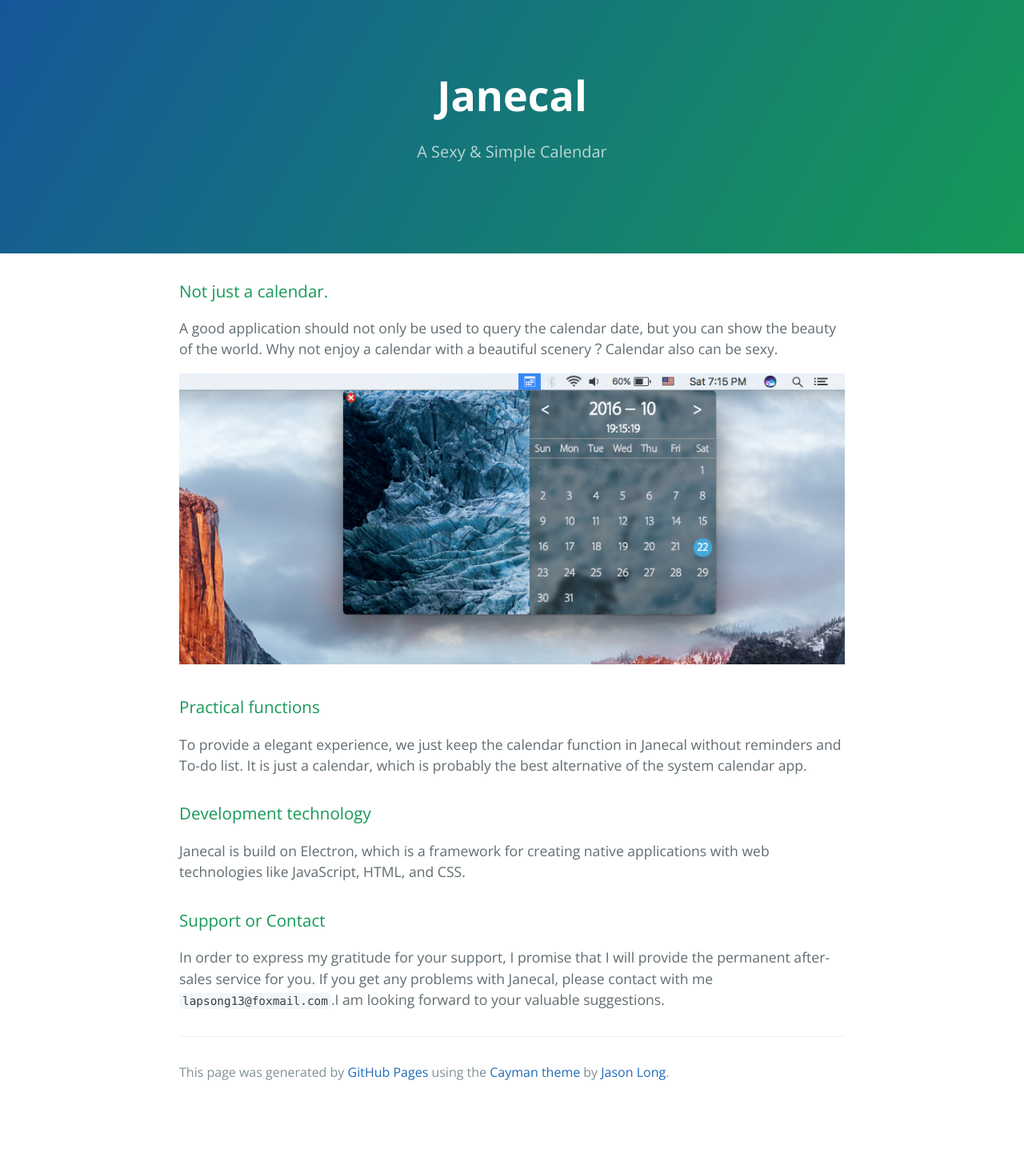
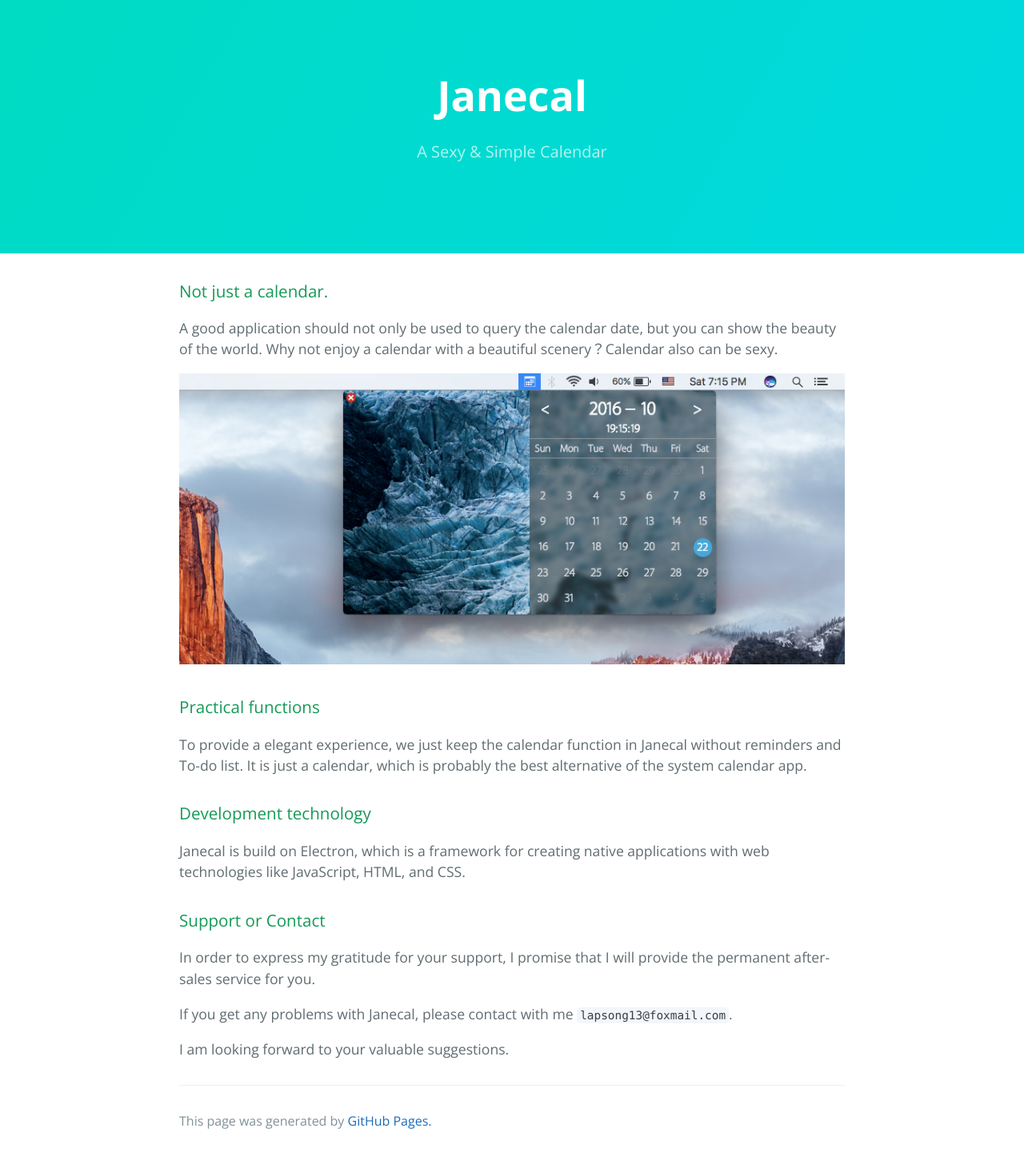
Before and after one commit to lapsong/lapsong.github.io, a PHP site: page / in a window 1280 px wide. Shown: the whole page at 80% size. Before the commit the page ends 1351 px from the top, so only its background shows below. Run offline with PHP 8.4, Linux system fonts and the light colour scheme.

Commit message:
update x

```diff
--- a/index.html
+++ b/index.html
@@ -37,11 +37,12 @@
 <a id="support-or-contact" class="anchor" href="#support-or-contact" aria-hidden="true"><span aria-hidden="true" class="octicon octicon-link"></span></a>Support or Contact</h3>
 
 <p>In order to express my gratitude for your support, I promise that I will provide the permanent after-sales service for you.
-If you get any problems with Janecal, please contact with me <code>lapsong13@foxmail.com</code>.I am looking forward to your valuable suggestions.</p>
+<p>If you get any problems with Janecal, please contact with me <code>lapsong13@foxmail.com</code>.</p>
+<p>I am looking forward to your valuable suggestions.</p>
 
       <footer class="site-footer">
 
-        <span class="site-footer-credits">This page was generated by <a href="https://pages.github.com">GitHub Pages</a> using the <a href="https://github.com/jasonlong/cayman-theme">Cayman theme</a> by <a href="https://twitter.com/jasonlong">Jason Long</a>.</span>
+        <span class="site-footer-credits">This page was generated by <a href="https://pages.github.com">GitHub Pages.</span>
       </footer>
 
     </section>
--- a/stylesheets/stylesheet.css
+++ b/stylesheets/stylesheet.css
@@ -57,7 +57,7 @@ a {
   color: #fff;
   text-align: center;
   background-color: #159957;
-  background-image: linear-gradient(120deg, #155799, #159957); }
+  background-image: linear-gradient(120deg, #00dbc3, #00d9e0); }
 
 @media screen and (min-width: 64em) {
   .page-header {
```
